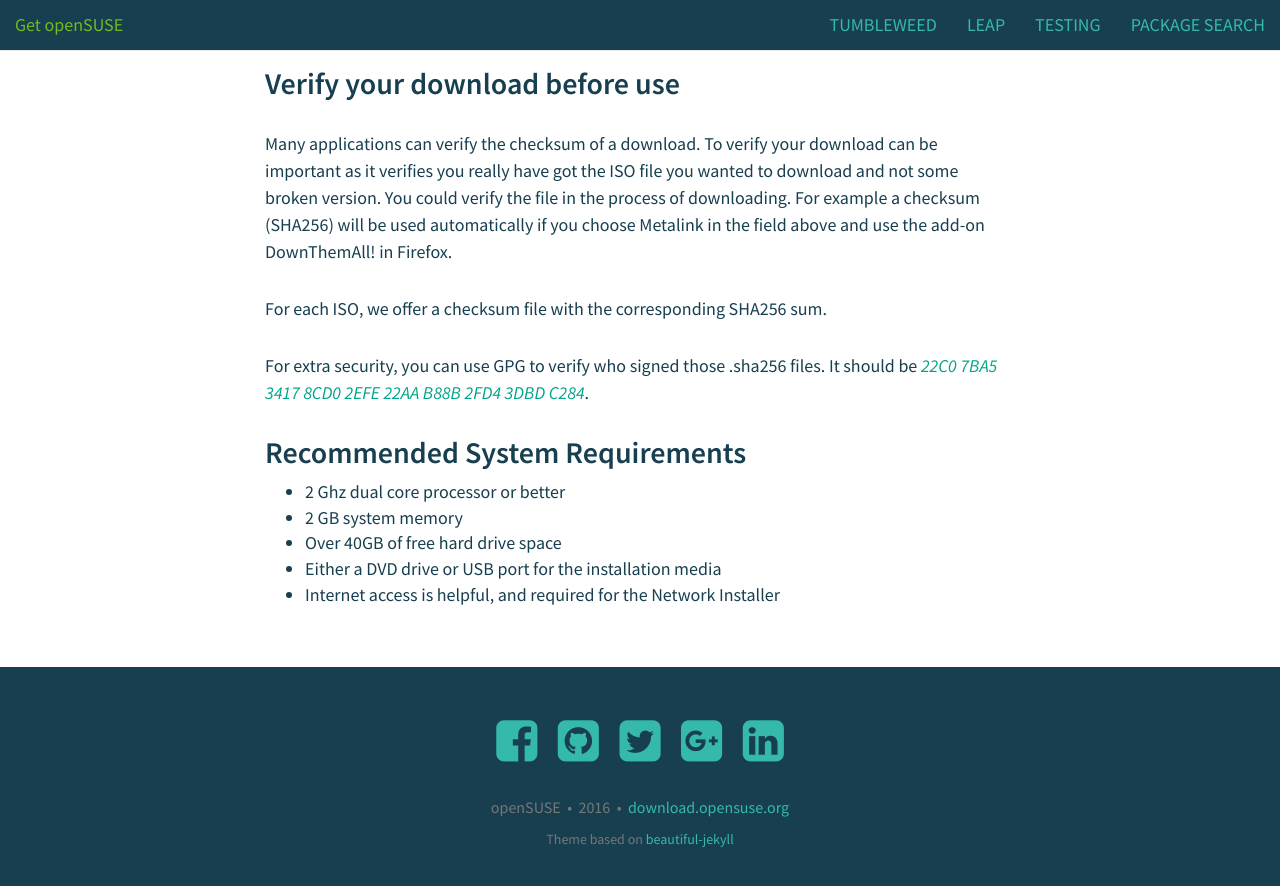
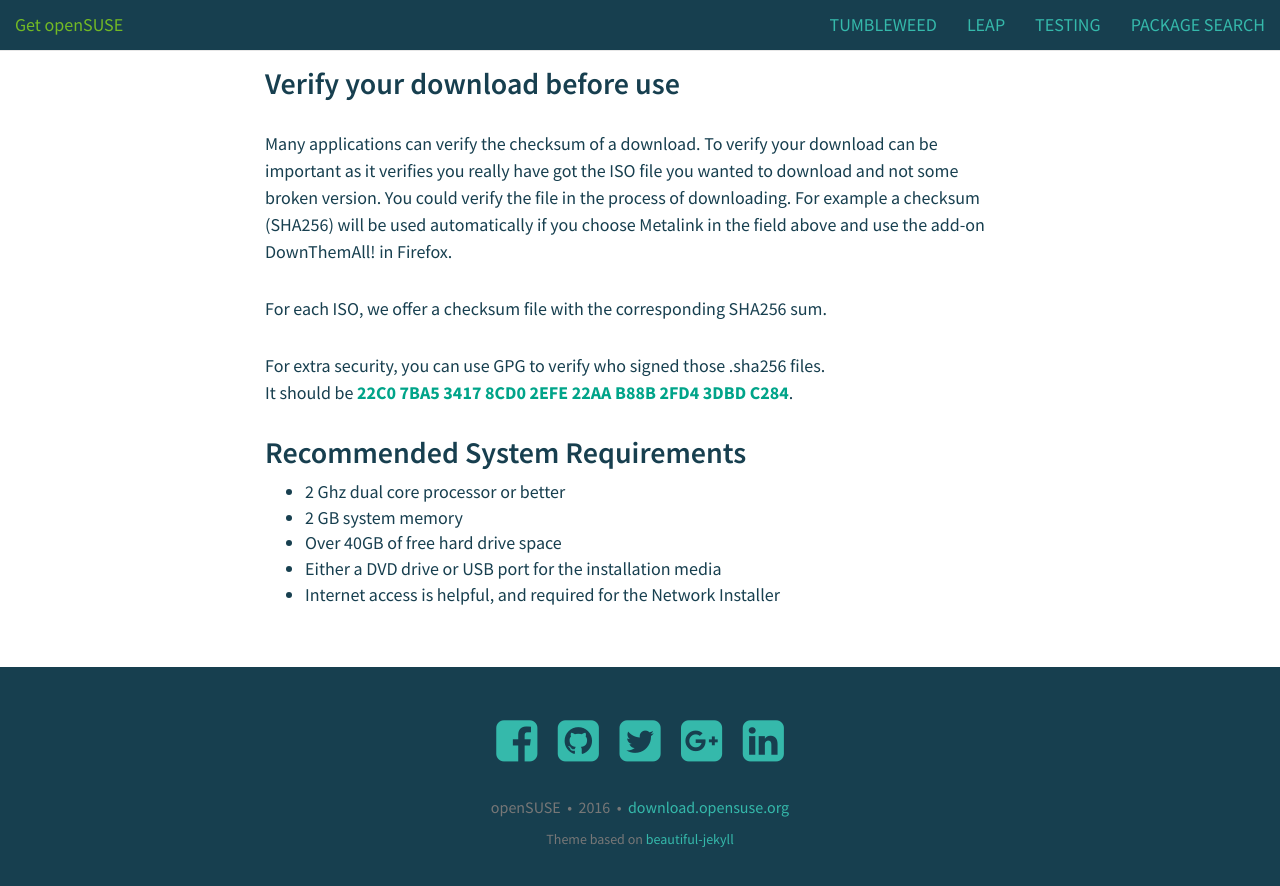
Before and after one commit to sysrich/new-software.o.o, a Jekyll site: the page built from leap/index.md, in a window 1280 px wide and 900 px high, scrolled down 1241 px. Shown: the top 886 px of the window. Built offline with Jekyll 4.4.1, drawn with Linux system fonts in a browser that asks for light colours; nearby versions of some CDN libraries.

Commit message:
Improve GPG key further

```diff
--- a/leap/index.md
+++ b/leap/index.md
@@ -37,7 +37,8 @@
 
 For each ISO, we offer a checksum file with the corresponding SHA256 sum.
 
-For extra security, you can use GPG to verify who signed those .sha256 files. It should be [*22C0 7BA5 3417 8CD0 2EFE 22AA B88B 2FD4 3DBD C284*](http://keyserver.opensuse.org/pks/lookup?search=0x3DBDC284&fingerprint=on&op=vindex).
+For extra security, you can use GPG to verify who signed those .sha256 files.
+It should be [**22C0 7BA5 3417 8CD0 2EFE 22AA B88B 2FD4 3DBD C284**](http://keyserver.opensuse.org/pks/lookup?search=0x3DBDC284&fingerprint=on&op=vindex).
 
 ## Recommended System Requirements
 
```
Also changed, not shown: leap/ports/index.md (+2 -1 lines), tumbleweed/index.md (+2 -1 lines).
